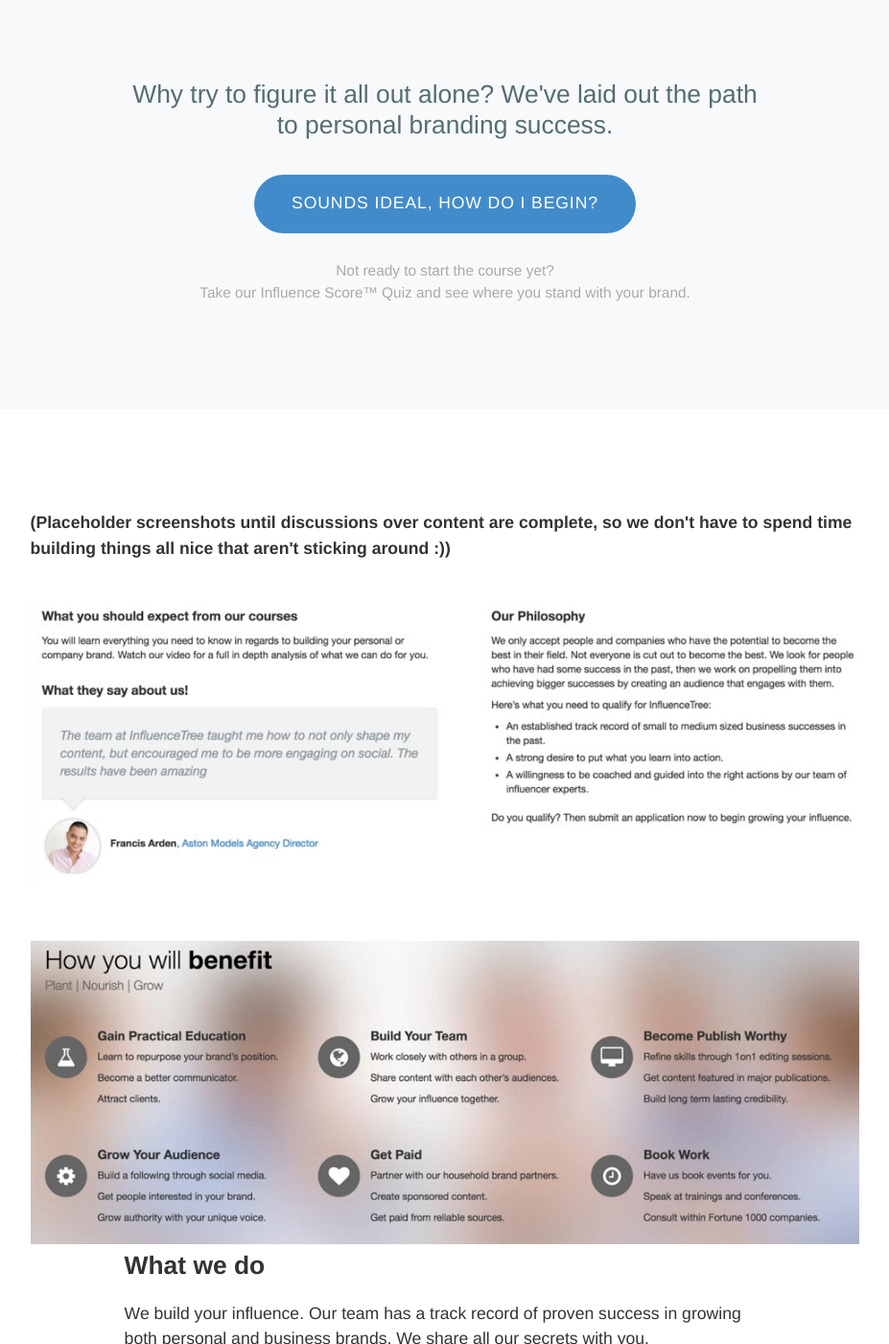
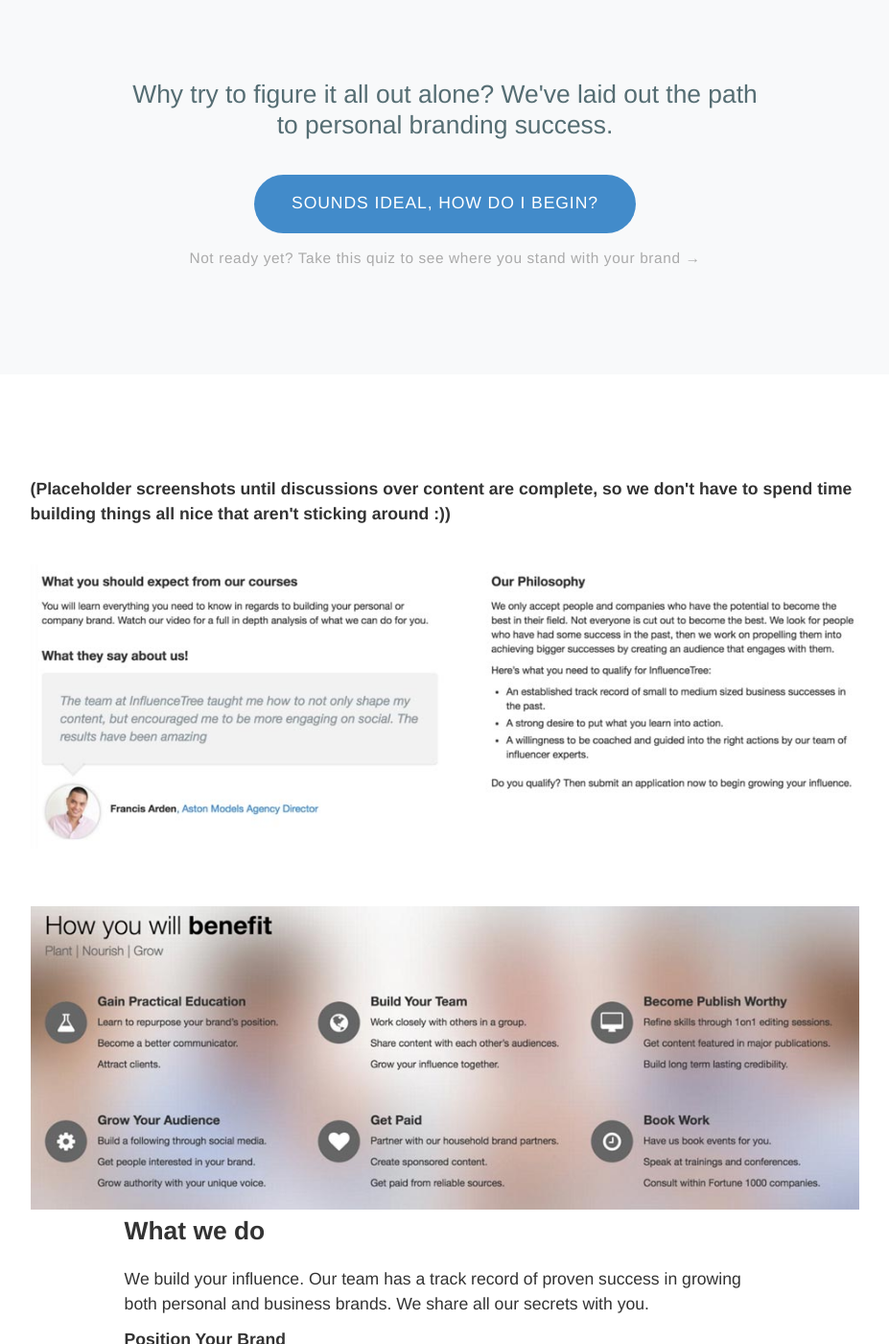
Before and after one commit to fairheadcreative/influencetree, a Jekyll site: the page built from course.html, in a window 1280 px wide and 1400 px high, scrolled down 4708 px. Shown: the whole window at 96% size, without its empty margins (176-1103 px from the left). Built offline with Jekyll 4.4.1, drawn with Linux system fonts in a browser that asks for light colours; Markdown is read by kramdown in place of the engine named in the settings; a script that is not in the unit is left out; some of the changed text lies outside the part shown.

Commit message:
Minor course page style updates

```diff
--- a/course.html
+++ b/course.html
@@ -140,7 +140,7 @@
   <div class="container">
     <h2 class="closing__title">Why try to figure it all out alone? We've laid out the path to personal branding success.</h2>
     <a class="hero__cta button course-open" href="javascript:void(0);">Sounds ideal, how do I begin?</a>
-    <a class="hero__cta alt" href="you.html">Not ready to start the course yet?<br>Take our Influence Score™ Quiz and see where you stand with your brand.</a>
+    <a class="hero__cta alt" href="you.html">Not ready yet? Take this quiz to see where you stand with your brand &rarr;</a>
   </div>
 </section>
 
@@ -182,6 +182,6 @@
   <div class="container">
     <h2 class="closing__title">Why try to figure it all out alone? We've laid out the path to personal branding success.</h2>
     <a class="hero__cta button course-open" href="javascript:void(0);">Sounds ideal, how do I begin?</a>
-    <a class="hero__cta alt" href="you.html">Not ready to start the course yet?<br>Take our Influence Score™ Quiz and see where you stand with your brand.</a>
+    <a class="hero__cta alt" href="you.html">Not ready yet? Take this quiz to see where you stand with your brand &rarr;</a>
   </div>
 </section>
--- a/css/screen.scss
+++ b/css/screen.scss
@@ -774,19 +774,23 @@
 
   .hero__cta { margin: 1em auto 0; }
 
-  .hero__cta.alt {
-    display: block;
-    font-size: .8em;
-		color: #aaa;
-		letter-spacing: 0.04em;
-    -webkit-font-smoothing: antialiased;
-		margin: -5px auto 0;
-  }
-
   .checklist > li li {
     list-style: disc;
     margin-left: 1.5em;
   }
+}
+
+.hero__cta.alt {
+	display: block;
+	font-size: .8em;
+	color: #aaa;
+	letter-spacing: 0.04em;
+	-webkit-font-smoothing: antialiased;
+	margin: -5px auto 0;
+
+	&:hover {
+		text-decoration: underline;
+	}
 }
 
 .closing .alt {
```
